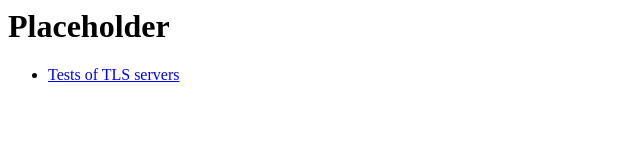
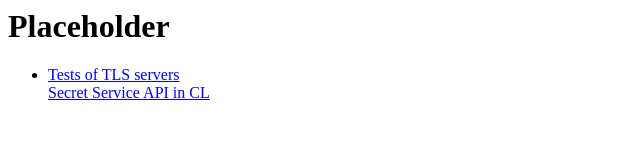
Before and after one commit to zellerin/zellerin.github.io, a plain HTML site: page index.html in a window 1280 px wide. Shown: the whole page, without its empty margins (0-640 px from the left). Drawn offline with Linux system fonts and the light colour scheme.

Commit message:
Fix links to projects.

```diff
--- a/index.html
+++ b/index.html
@@ -5,6 +5,9 @@
 <body>
 <h1>Placeholder</h1>
 
-<ul><li><a href="/tls-server-pocs/http2-server-pocs.html">Tests of TLS servers</a></li></ul>
+<ul><li>
+  <a href="/tls-server-pocs/">Tests of TLS servers</a></li>
+  <a href="/secret-service/">Secret Service API in CL</a></li>
+</ul>
 </body>
 </html>
```
